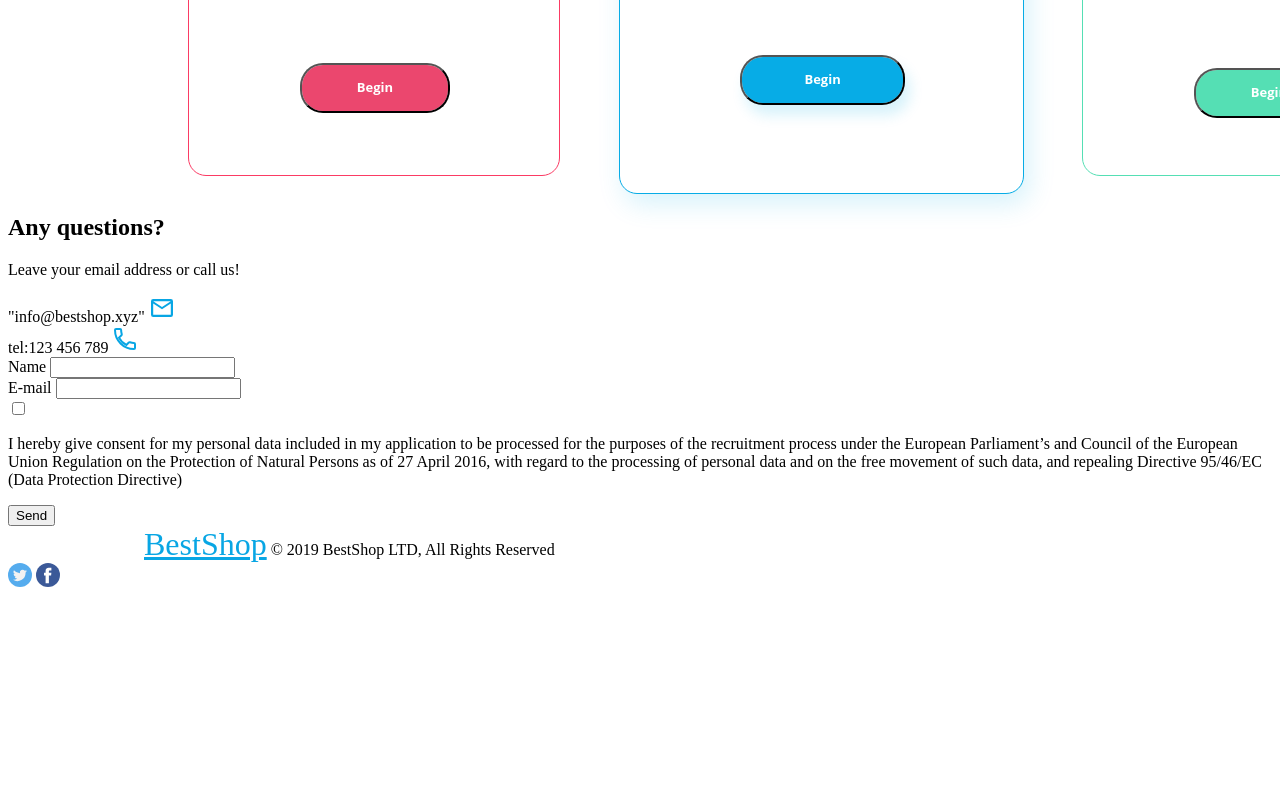
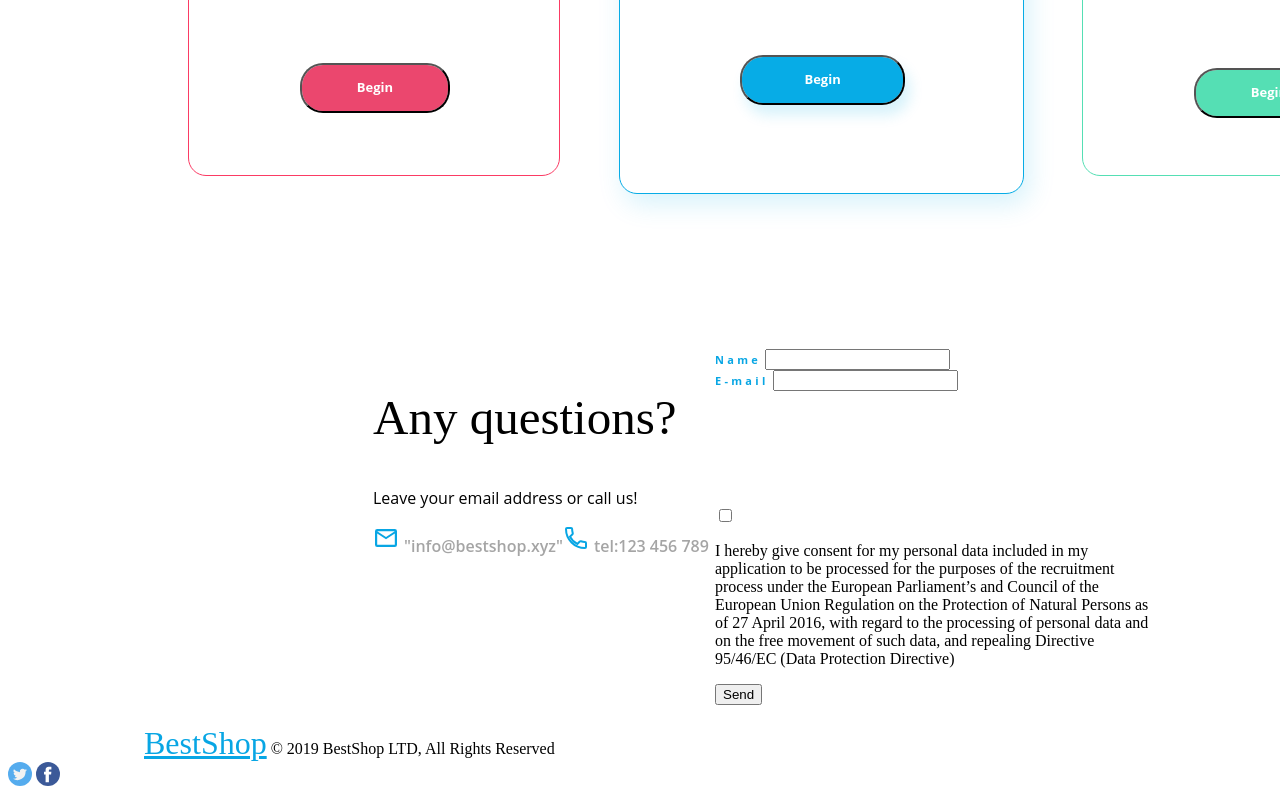
Before and after one commit to kstarowicz/BestShop, a plain HTML site: page index.html in a window 1280 px wide. Shown: the part 3404-4202 px from the top of the page. Before the commit the page ends 4003 px from the top, so only its background shows below. Drawn offline with Linux system fonts and the light colour scheme.

Commit message:
kolejne_poprawki

```diff
--- a/index.html
+++ b/index.html
@@ -139,18 +139,21 @@
         <div class="left_form_section_contact">
             <h2 class="left_title_form_section">Any questions?</h2>
             <p class="left_address_contact">Leave your email address or call us!</p>
+            <div class="contact_info">
                 <div class="contact_mail">
+                    <img src="assets/Mail%20Icon.svg" alt="mail" class="mail_picture_form_section">
                     <a class="left_mail_address">"info@bestshop.xyz" </a>
-                <img src="assets/Mail%20Icon.svg" alt="mail" class="mail_picture_form_section">
                 </div>
                 <div class="mail_contact">
+                    <img src="assets/Phone%20Icon.svg" alt="phone" class="phone_picture_form_section">
                     <a  class="left_phone_number">tel:123 456 789</a>
-                <img src="assets/Phone%20Icon.svg" alt="phone" class="phone_picture_form_section">
+                </div>
             </div>
         </div>
 
         <div class="right_form_section_contact">
             <form class="form">
+                <div class="container_contact">
                     <div class="form_filde_name">
                         <label class="form_label_name" for="name">Name</label>
                         <input type="text" class="form_imput_name" id="name">
@@ -159,10 +162,12 @@
                         <label class="form_labe_mail" for="mail">E-mail</label>
                         <input type="email" class="form_label_mail" id="mail">
                     </div>
+                </div>
+
                 <div class="form_content">
                     <label class="form_checkbox">
                         <input type="checkbox"/>
-                        <span class="checjbox"></span>
+                        <span class="checkbox"></span>
                         <p class="content_text">
                             I hereby give consent for my personal data included in my application to be processed for the purposes of the recruitment process under the European Parliament’s and Council of the European Union Regulation on the Protection of Natural Persons as of 27 April 2016, with regard to the processing of personal data and on the free movement of such data, and repealing Directive 95/46/EC (Data Protection Directive)
                         </p>
--- a/main.css
+++ b/main.css
@@ -571,33 +571,113 @@ h1{
     margin-top: 55px;
 }
 .form_section{
+    width: 896px;
+    height: 376px;
+    margin-left: 365px;
+    margin-top: 155px;
+    opacity: 1;
+    display: flex;
+    flex-direction: row;
+
 
 }
 .left_form_section_contact{
-    width: ;
-    height: ;
+
 }
 .left_title_form_section{
 
+    width: 342px;
+    height: 57px;
+    text-align: left;
+    font: normal normal normal 49px/57px Raleway;
+    letter-spacing: 0;
+    color: #000000;
+    opacity: 1;
+
 }
 .left_address_contact{
-
+    margin-top: 22px;
+    text-align: left;
+    font: normal normal normal 16px/22px Open Sans;
+    letter-spacing: 0;
+    color: #000000;
+    opacity: 1;
 }
-
+.contact_info{
+    display: flex;
+}
 .contact_mail{
 
 }
 
+
+.mail_picture_form_section{
+    width: 27px;
+    height: 27px;
+    background:0 0 no-repeat padding-box;
+    opacity: 1;
+}
+
 .left_mail_address{
+    width: 145px;
+    height: 22px;
+    text-align: left;
+    font: normal normal 600 16px/22px Open Sans;
+    letter-spacing: 0;
+    color: #A5A5A5;
+    opacity: 1;
+}
+.left_phone_number{
+    width: 91px;
+    height: 22px;
+    text-align: left;
+    font: normal normal 600 16px/22px Open Sans;
+    letter-spacing: 0;
+    color: #A5A5A5;
+    opacity: 1;
+}
+.phone_picture_form_section{
+    width: 27px;
+    height: 27px;
+    opacity: 1;
+}
+
+.right_form_section_contact{
+    width: 440px;
+    height: 372px;
+    opacity: 1;
+}
+
+.container_contact{
+    display: flex;
+    flex-direction: column;
+    width: 440px;
+    height: 157px;
+    opacity: 1;
+}
+
+.form_filde_name{
+
+}
+.form_label_name{
+    width: 43px;
+    height: 15px;
+    text-align: left;
+    font: normal normal bold 11px/15px Open Sans;
+    letter-spacing: 3.28px;
+    color: #08A6E4;
+    opacity: 1;
+}
+.form_filde_mail{
 
 }
 
-.mail_picture_form_section{
-
+.form_labe_mail{
+    width: 47px;
+    height: 15px;
+    text-align: left;
+    font: normal normal bold 11px/15px Open Sans;
+    letter-spacing: 3.28px;
+    color: #08A6E4;
+    opacity: 1;
 }
-.mail_contact{
-
-}
-.left_phone_number{
-
-}
```
Lines whose indentation alone changed are shown as unchanged.
